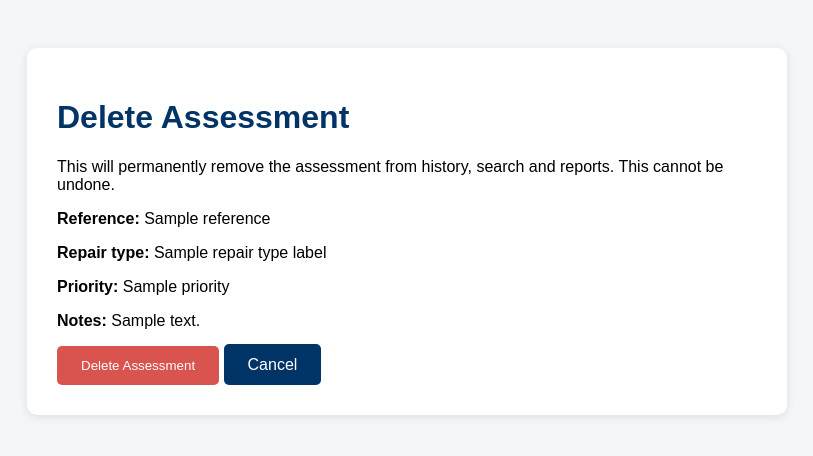
After one commit to jomoz-dev/housing-repairs-diagnostic-tool, a Flask app: template templates/delete_assessment.html in a window 1280 px wide. The commit adds this page. Shown: the top 456 px of the page, without its empty margins (21-834 px from the left). Run offline with Flask 3, Linux system fonts and the light colour scheme; the template is opened without the code that fills it: most values are stand-ins (such as "Sample title", 1, 10 or a date in 2020).

Commit message:
Add confirmed delete for assessment records.
A confirmation page is required before a record is removed from history, search and reports.

```diff
--- a/app.py
+++ b/app.py
@@ -529,5 +529,55 @@ def edit_notes(assessment_id):
     )
 
 
+@app.route(
+    "/assessment/<int:assessment_id>/delete",
+    methods=["GET", "POST"]
+)
+def delete_assessment(assessment_id):
+
+    record = get_assessment(assessment_id)
+
+    if record is None:
+        abort(404)
+
+    display_names = {
+        "water_leak": "Water Leak",
+        "electrical": "Electrical",
+        "heating": "Heating",
+        "damp_mould": "Damp & Mould",
+        "roofing": "Roofing",
+        "doors_windows": "Doors & Windows"
+    }
+
+    if request.method == "POST":
+        if request.form.get("confirm") != "yes":
+            return redirect(url_for("history"))
+
+        connection = sqlite3.connect(
+            "repairs.db"
+        )
+        cursor = connection.cursor()
+        cursor.execute(
+            """
+            DELETE FROM assessments
+            WHERE id = ?
+            """,
+            (assessment_id,)
+        )
+        connection.commit()
+        connection.close()
+
+        return redirect(url_for("history"))
+
+    return render_template(
+        "delete_assessment.html",
+        record=record,
+        repair_type_label=display_names.get(
+            record["repair_type"],
+            record["repair_type"]
+        )
+    )
+
+
 if __name__ == "__main__":
     app.run(debug=True)
--- a/static/style.css
+++ b/static/style.css
@@ -22,6 +22,17 @@ button,
     border: none;
     border-radius: 5px;
     cursor: pointer;
+}
+
+.button-danger {
+    background-color: #d9534f;
+    color: white;
+    text-decoration: none;
+    padding: 12px 24px;
+    border: none;
+    border-radius: 5px;
+    cursor: pointer;
+    display: inline-block;
 }
 
 .result-card {
--- /dev/null
+++ b/templates/delete_assessment.html
@@ -0,0 +1,61 @@
+<!DOCTYPE html>
+<html>
+
+<head>
+
+    <title>Delete Assessment</title>
+
+    <link rel="stylesheet" href="/static/style.css">
+
+</head>
+
+<body>
+
+<div class="result-card">
+
+    <h1>Delete Assessment</h1>
+
+    <p>
+        This will permanently remove the assessment from history,
+        search and reports. This cannot be undone.
+    </p>
+
+    <p>
+        <strong>Reference:</strong>
+        {{ record.reference }}
+    </p>
+
+    <p>
+        <strong>Repair type:</strong>
+        {{ repair_type_label }}
+    </p>
+
+    <p>
+        <strong>Priority:</strong>
+        {{ record.priority }}
+    </p>
+
+    <p>
+        <strong>Notes:</strong>
+        {{ record.message }}
+    </p>
+
+    <form method="POST">
+
+        <input type="hidden" name="confirm" value="yes">
+
+        <button type="submit" class="button-danger">
+            Delete Assessment
+        </button>
+
+        <a href="/history" class="button">
+            Cancel
+        </a>
+
+    </form>
+
+</div>
+
+</body>
+
+</html>
--- a/templates/edit_notes.html
+++ b/templates/edit_notes.html
@@ -60,6 +60,11 @@
             Cancel
         </a>
 
+        <a href="{{ url_for('delete_assessment', assessment_id=record.id) }}"
+           class="button-danger">
+            Delete
+        </a>
+
     </form>
 
 </div>
--- a/templates/history.html
+++ b/templates/history.html
@@ -146,6 +146,10 @@
                 <a href="{{ url_for('edit_notes', assessment_id=row.id) }}">
                     Edit notes
                 </a>
+                &nbsp;|&nbsp;
+                <a href="{{ url_for('delete_assessment', assessment_id=row.id) }}">
+                    Delete
+                </a>
             </td>
 
         </tr>
--- a/templates/search_result.html
+++ b/templates/search_result.html
@@ -65,6 +65,11 @@
             Edit notes
         </a>
 
+        <a href="{{ url_for('delete_assessment', assessment_id=result[0]) }}"
+           class="button-danger">
+            Delete
+        </a>
+
         <br><br>
 
     {% else %}
```
Also changed, not shown: docs/future-enhancements.md (+1 -1 lines), tests/test_delete_assessment.py (added, +95 -0 lines), README.md, tests/__init__.py (added).
